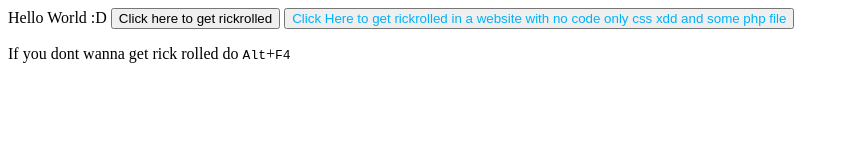
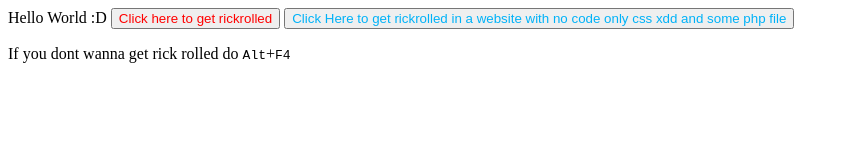
Before and after one commit to LeontKing2/SomeRickRollStuff, a plain HTML site: page index.html in a window 1280 px wide. Shown: the whole page, without its empty margins (0-849 px from the left). Drawn offline with Linux system fonts and the light colour scheme.

Commit message:
Same mistake again capitalizing

```diff
--- a/css/style.css
+++ b/css/style.css
@@ -1,4 +1,4 @@
-#RickRollbtn {
+#RickRollBtn {
  color: rgb(255, 0, 0);
 }
 #NoCodeRRBtn {
```
